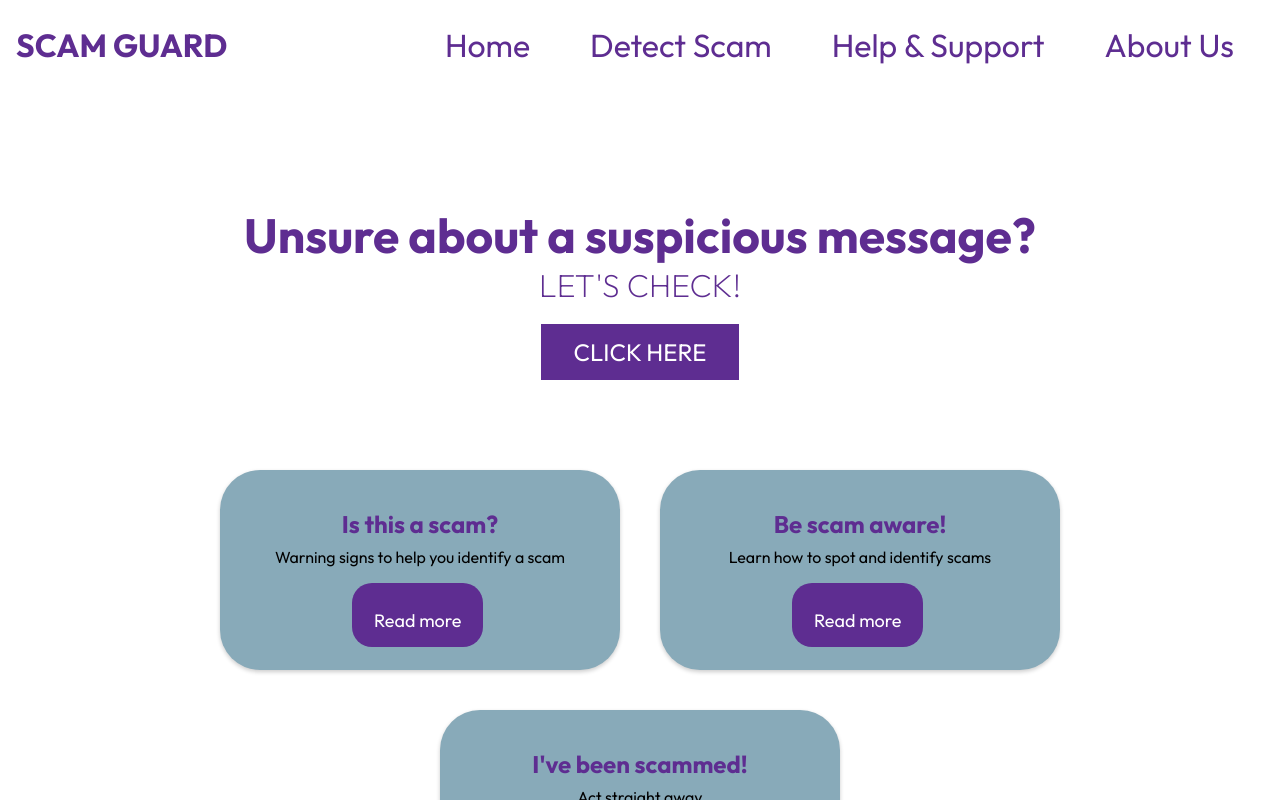
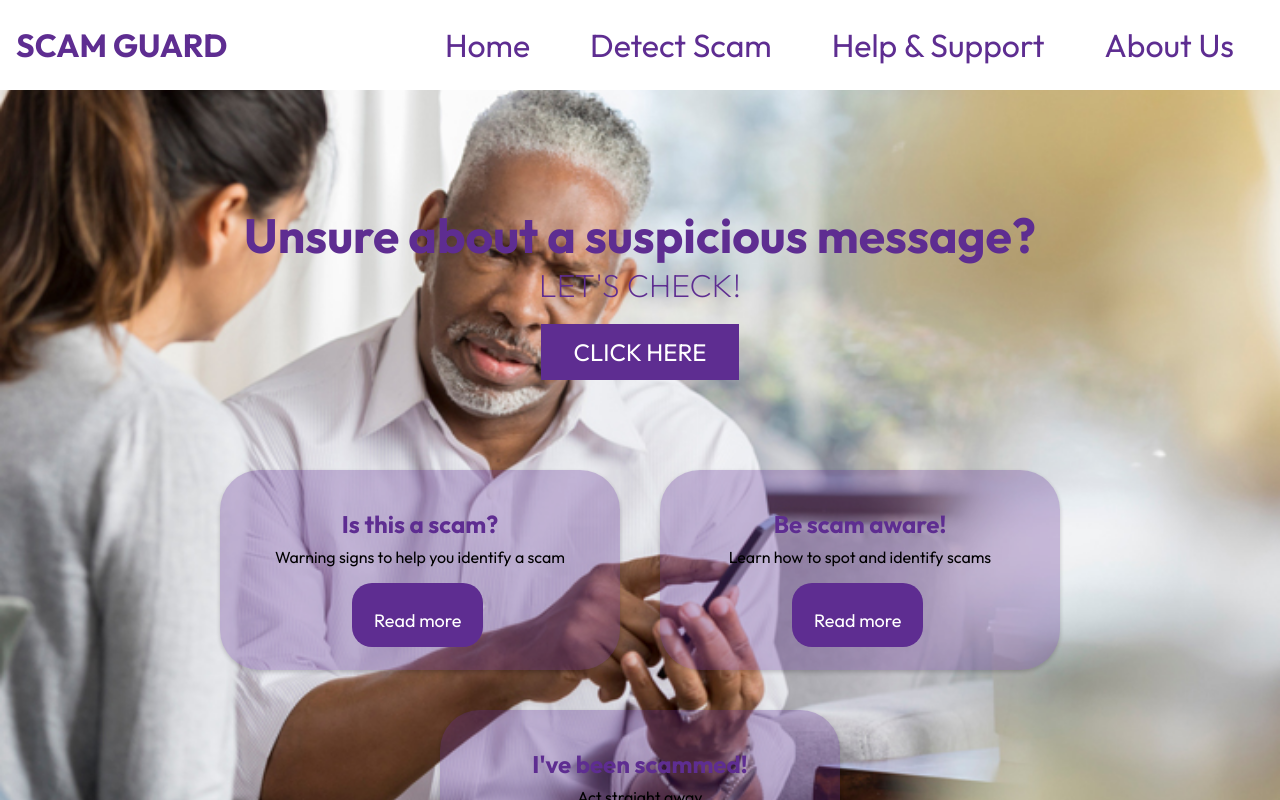
Before and after one commit to mishrab05/scamguard, a React (Create React App) app: page / in a window 1280 px wide. Shown: the top 800 px of the page. Built offline with nearby package versions, Linux system fonts and the light colour scheme.

Commit message:
added homepage wallpaper

```diff
--- a/src/App.css
+++ b/src/App.css
@@ -63,7 +63,7 @@
   display: flex;
   justify-content: center;
   flex-wrap: wrap;
-  margin-bottom: 5rem;
+  /*margin-bottom: 5rem;*/
 }
 
 .info-card {
@@ -71,7 +71,7 @@
   align-items: center;
   justify-content: space-between;
   text-align: center;
-  background-color: rgb(136, 170, 185); /* white background */
+  background-color: rgb(94, 45, 145, 0.3); /* white background */
   padding: 20px;
   border-radius: 40px; /* Rounded corners */
   box-shadow: 0 2px 4px rgba(0,0,0,0.2); /* Soft shadow */
--- a/src/routes/Home.js
+++ b/src/routes/Home.js
@@ -8,6 +8,13 @@ import Image from '../assets/seniors.jpeg'
 const Home = () => {
   return (
     <div>
+        <section style={{
+        backgroundImage: `url(${Image})`,
+        backgroundSize: 'contain',
+        backgroundRepeat: 'no-repeat',
+        backgroundAttachment: 'fixed',
+        backgroundPosition: 'center center',
+        }}>
         <Navbar/>
 
         <section class="content">
@@ -49,7 +56,7 @@ const Home = () => {
                 </div>
             </div>
         </div>
-
+      </section>
     </div>
   )
 }
```
